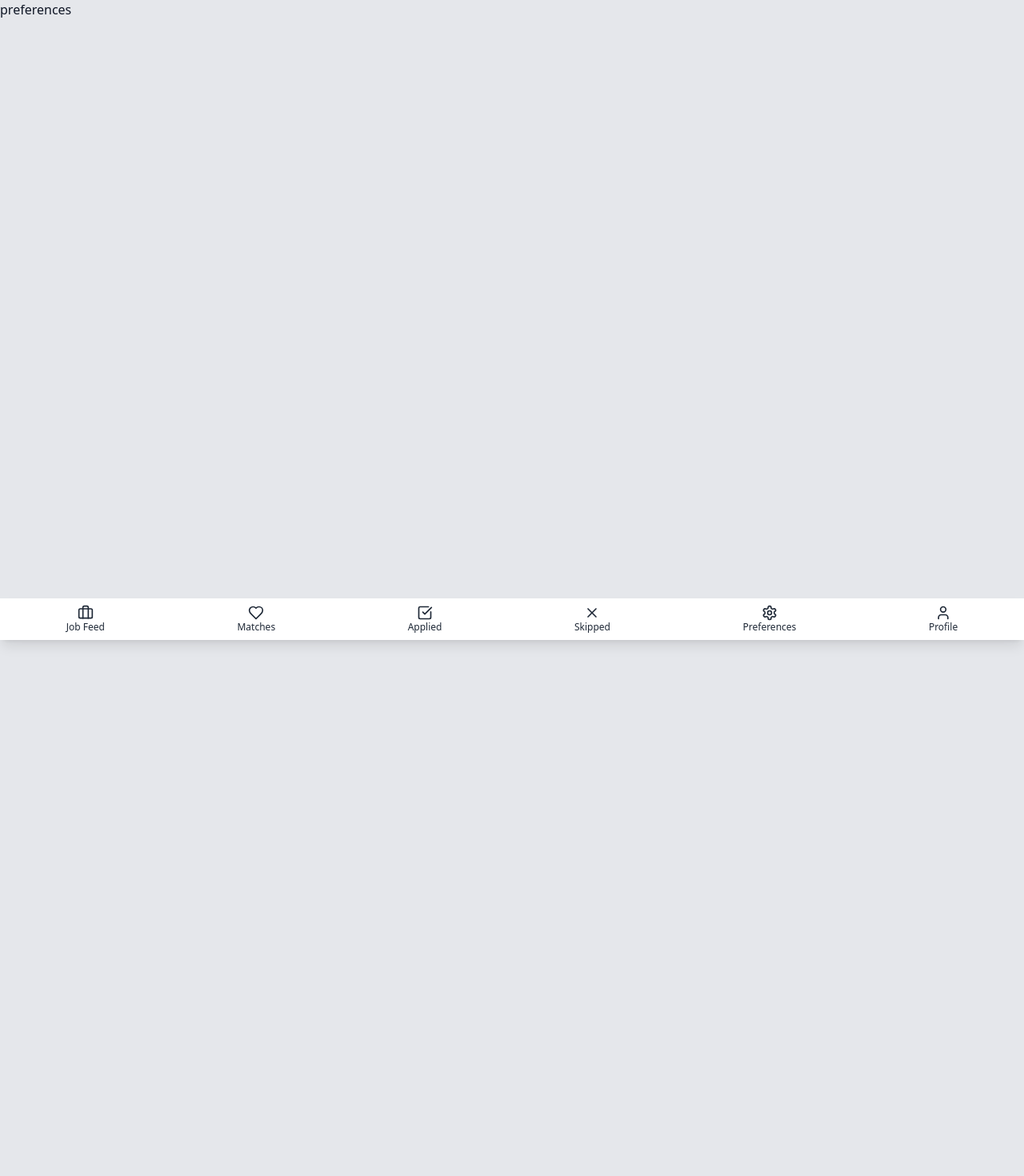
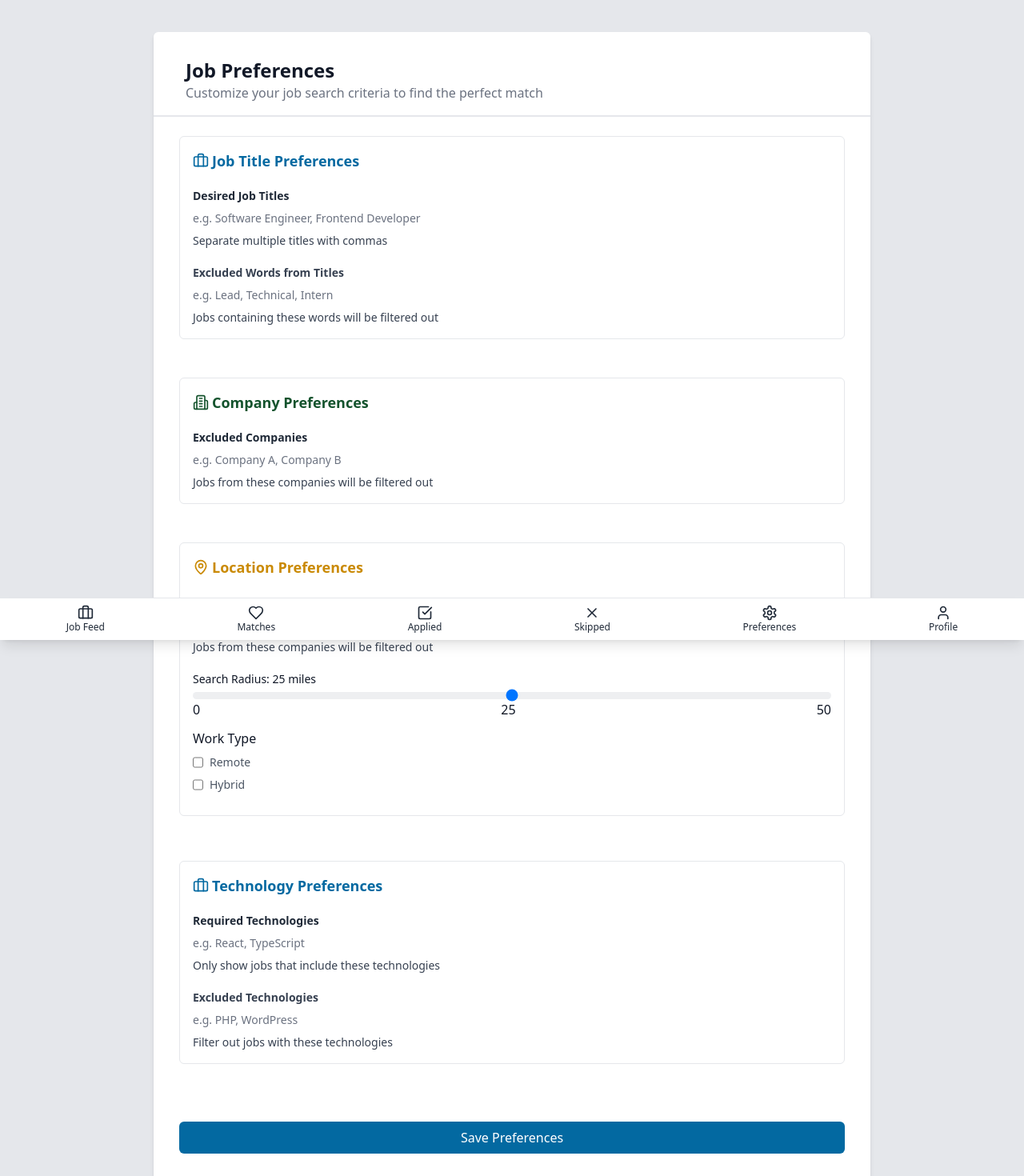
Before and after one commit to Muhammadbilalhaider/netlify-tailwind, a React (Create React App) app: page /preferences in a window 1280 px wide. Shown: the top 1470 px of the page at 80% size. Before the commit the page ends 800 px from the top, so only its background shows below. Built offline with nearby package versions, Linux system fonts and the light colour scheme.

Commit message:
making Preferences

```diff
--- a/src/components/preferences/preferences.tsx
+++ b/src/components/preferences/preferences.tsx
@@ -1,9 +1,140 @@
-import React from 'react'
 
-const preferences = () => {
+import React, { useState } from 'react'
+import { Briefcase, Building2, Locate, LocateFixed, MapPin } from 'lucide-react'
+
+
+const Preferences = () => {
+  const [progressValue, setProgressValue] = useState(25);
   return (
-    <div>preferences</div>
+    <div className="w-full flex flex-col justify-center items-start pb-24 py-10 px-5 sm:px-10 lg:px-48">
+
+      <div className='flex flex-col py-4 w-full rounded-md shadow-md bg-white'>
+
+        <div className='flex flex-col w-full p-4 pl-10'>
+          <p className='text-2xl font-bold '>Job Preferences</p>
+          <p className='text-gray-500 '>Customize your job search criteria to find the perfect match</p>
+        </div>
+        <hr className='border w-full '></hr>
+
+        <div className='flex flex-col border mt-6 m-8 rounded-md p-4'>
+          <div className='flex space-x-1 items-center text-sky-700 flex-row'>
+            <Briefcase size={20} />
+            <p className='font-semibold text-lg'>Job Title Preferences</p>
+          </div>
+          <div className='flex flex-col  space-y-2 mt-5'>
+            <p className='font-semibold text-sm text-gray-800'>Desired Job Titles</p>
+            <p className='text-sm text-gray-500'>e.g. Software Engineer, Frontend Developer</p>
+            <p className='text-sm text-gray-700'>Separate multiple titles with commas</p>
+          </div>
+
+
+          <div className='flex flex-col space-y-2 mt-5'>
+            <p className='font-semibold text-sm text-gray-700'>Excluded Words from Titles</p>
+            <p className='text-sm text-gray-500'>e.g. Lead, Technical, Intern</p>
+            <p className='text-sm text-gray-700'>Jobs containing these words will be filtered out</p>
+          </div>
+
+        </div>
+
+        <div className='flex flex-col border mt-4 m-8 rounded-md p-4'>
+          <div className='flex space-x-1 text-green-900 items-center flex-row'>
+            <Building2 size={20} />
+            <p className='font-semibold text-lg'>Company Preferences</p>
+          </div>
+          <div className='flex flex-col  space-y-2 mt-5'>
+            <p className='font-semibold text-sm text-gray-800'>Excluded Companies</p>
+            <p className='text-sm text-gray-500'>e.g. Company A, Company B</p>
+            <p className='text-sm text-gray-700'>Jobs from these companies will be filtered out</p>
+          </div>
+
+        </div>
+
+
+        <div className='flex flex-col border mt-4 m-8 rounded-md p-4'>
+          <div className='flex space-x-1 text-yellow-600 items-center flex-row'>
+            <MapPin size={20} />
+            <p className='font-semibold text-lg'>Location Preferences</p>
+          </div>
+          <div className='flex flex-col  space-y-2 mt-5'>
+            <p className='font-semibold text-sm text-gray-800'>Cities</p>
+            <p className='text-sm text-gray-500'>e.g. New York, San Francisco</p>
+            <p className='text-sm text-gray-700'>Jobs from these companies will be filtered out</p>
+          </div>
+
+          <div className='flex flex-col w-full mt-5'>
+            <p className='text-sm font-medium'>
+              Search Radius: {progressValue} miles
+            </p>
+            <span className='w-full relative h-1 bg-transparent justify-center'>
+              <hr className='p-1 bg-gray-200 opacity-65 w-full absolute top-1.5 rounded-lg z-0'></hr>
+              <input
+                type="range"
+                min="0"
+                max="100"
+                className="w-full h-5 appearance-none bg-none z-20 cursor-pointer"
+                style={{
+                  background: 'transparent',
+                  position: 'relative',
+                  zIndex: 10,
+                  pointerEvents: 'auto',
+                }}
+              />
+            </span>
+            <div className='flex w-full justify-between mt-3'>
+              <p>0</p>
+              <p>25</p>
+              <p>50</p>
+            </div>
+
+          </div>
+
+          <div className='flex flex-col  mt-2 my-2 py-1'>
+            <p>Work Type</p>
+            <div className='flex flex-col mt-2 space-y-2'>
+
+              <span className='flex flex-row space-x-2'>
+                <input type='checkbox' />
+                <p className='text-sm text-gray-600'>Remote</p>
+              </span>
+              <span className='flex flex-row space-x-2'>
+                <input type='checkbox' />
+                <p className='text-sm text-gray-600'>
+                  Hybrid</p>
+              </span>
+            </div>
+
+          </div>
+
+        </div>
+
+
+        <div className='flex flex-col border mt-6 m-8 rounded-md p-4'>
+          <div className='flex space-x-1 items-center text-sky-700 flex-row'>
+            <Briefcase size={20} />
+            <p className='font-semibold text-lg'>Technology Preferences</p>
+          </div>
+          <div className='flex flex-col  space-y-2 mt-5'>
+            <p className='font-semibold text-sm text-gray-800'>Required Technologies</p>
+            <p className='text-sm text-gray-500'>e.g. React, TypeScript
+            </p>
+            <p className='text-sm text-gray-700'>Only show jobs that include these technologies</p>
+          </div>
+
+
+          <div className='flex flex-col space-y-2 mt-5'>
+            <p className='font-semibold text-sm text-gray-700'>Excluded Technologies</p>
+            <p className='text-sm text-gray-500'>e.g. PHP, WordPress</p>
+            <p className='text-sm text-gray-700'>Filter out jobs with these technologies</p>
+          </div>
+
+        </div>
+        <div className='flex flex-col mt-6 m-4 rounded-md p-4'>
+          <button className='w-full p-2 rounded-md bg-sky-700 text-white'>Save Preferences</button>
+        </div>
+
+      </div>
+    </div>
   )
 }
 
-export default preferences
+export default Preferences
--- a/src/components/skippedJob/SkippedJob.tsx
+++ b/src/components/skippedJob/SkippedJob.tsx
@@ -30,7 +30,7 @@ const SkippedJob = () => {
       {/* Jobs Table */}
       <div className="flex flex-col bg-gray-50 rounded-lg shadow-md w-full">
         {/* Table Header */}
-        <div className="hidden sm:flex flex-row justify-between px-4 sm:px-8 py-3 bg-gray-50 rounded-t-lg text-sm sm:text-base lg:text-lg font-medium text-gray-800">
+        <div className="hidden sm:flex flex-row justify-between px-4 md:text-sm sm:px-8 py-3 bg-gray-50 rounded-t-lg text-sm sm:text-base lg:text-lg font-medium text-gray-800">
           <span>Job Title</span>
           <span>Company</span>
           <span>Skipped</span>
@@ -39,21 +39,21 @@ const SkippedJob = () => {
         <hr className="border-gray-300 opacity-40" />
 
         {/* Job Row */}
-        <div className="flex flex-col sm:flex-row justify-between items-start sm:items-center px-4 sm:px-8 py-3 bg-white space-y-4 sm:space-y-0">
-          <div className="w-full sm:w-auto text-sm sm:text-base">
+        <div className="flex flex-col sm:flex-row justify-between items-start sm:items-center px-4  py-3 bg-white space-y-4 sm:space-y-0">
+          <div className="w-full sm:w-auto text-sm md:text-xs sm:text-base">
             <p className="font-medium">Journeyman Plumber</p>
           </div>
-          <div className="w-full sm:w-auto text-sm sm:text-base">
+          <div className="w-full sm:w-auto text-sm md:text-xs">
             <p>G&C Plumbing & Heating LLC</p>
           </div>
-          <div className="w-full sm:w-auto text-sm sm:text-base text-gray-500">
+          <div className="w-full sm:w-auto text-sm md:text-xs sm:text-base text-gray-500">
             <p>About 21 hours ago</p>
           </div>
-          <div className="flex flex-row gap-2 w-full sm:w-auto justify-start sm:justify-center">
-            <button className="bg-transparent border border-gray-300 text-sm sm:text-base p-1 rounded-lg px-3 hover:bg-gray-100">
+          <div className="flex flex-row lg:gap-2 gap-1 w-full md:text-xs sm:w-auto justify-start sm:justify-center">
+            <button className="bg-transparent border md:text-xs border-gray-300 text-sm sm:text-base p-1 rounded-lg px-3 hover:bg-gray-100">
               Un-skip
             </button>
-            <button className="bg-sky-800 text-white text-sm sm:text-base p-1 rounded-lg px-3 hover:bg-sky-700">
+            <button className="bg-sky-800 md:text-xs text-white text-sm sm:text-base p-1 rounded-lg px-3 hover:bg-sky-700">
               Match
             </button>
           </div>
```
